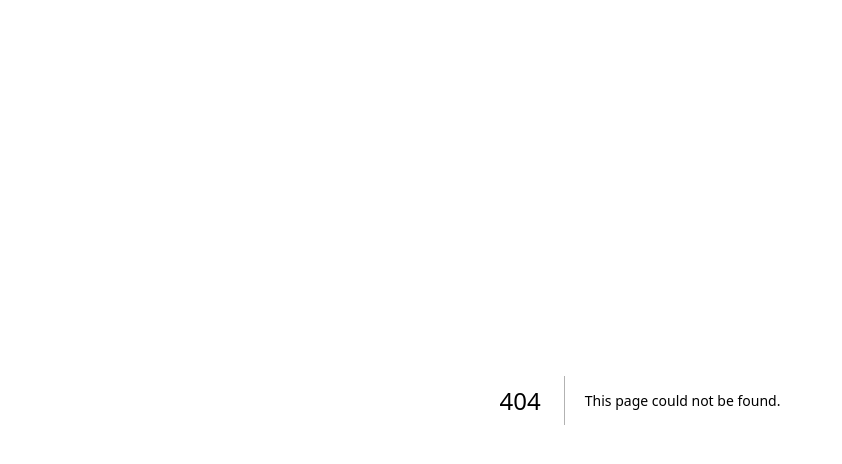
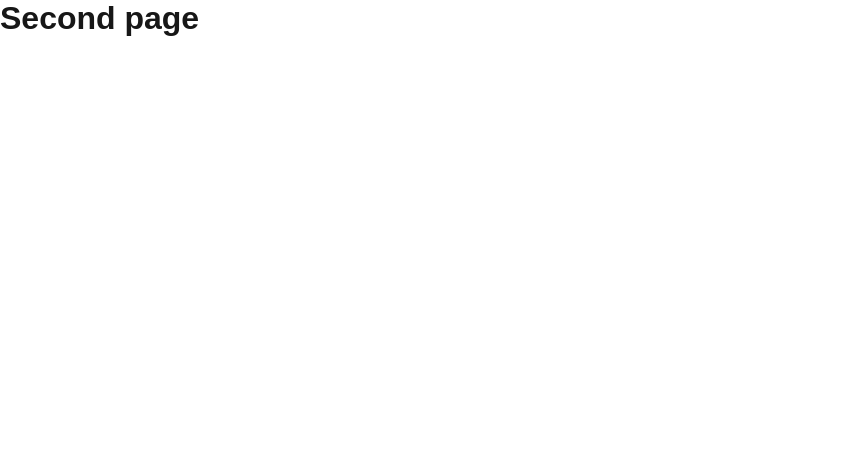
Before and after one commit to ecesemabekdemir/ogrenciKayitFormu, a Next.js app: page /components/secondpage in a window 1280 px wide. Before the commit this address had no page. Shown: the top 464 px of the page, without its empty margins (0-842 px from the left). Built offline with nearby package versions, Linux system fonts and the light colour scheme.

Commit message:
firstpage ve secondpage kalsörü oluşturdum

```diff
--- /dev/null
+++ b/app/components/firstpage/page.jsx
@@ -0,0 +1,5 @@
+export default function FirstPage() {
+  return (
+    <h1>First page</h1>
+  )
+}
--- /dev/null
+++ b/app/components/secondpage/page.jsx
@@ -0,0 +1,5 @@
+export default function SecondPage() {
+  return (
+    <h1>Second page</h1>
+  )
+}
```
